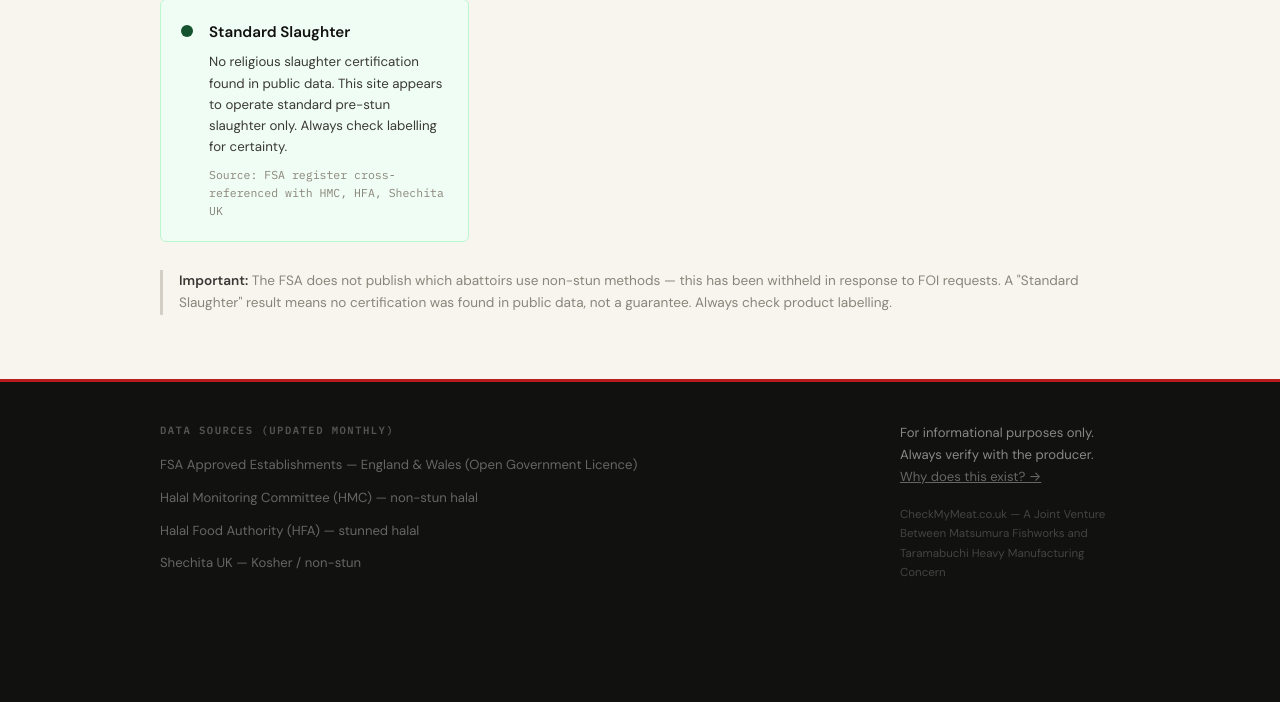
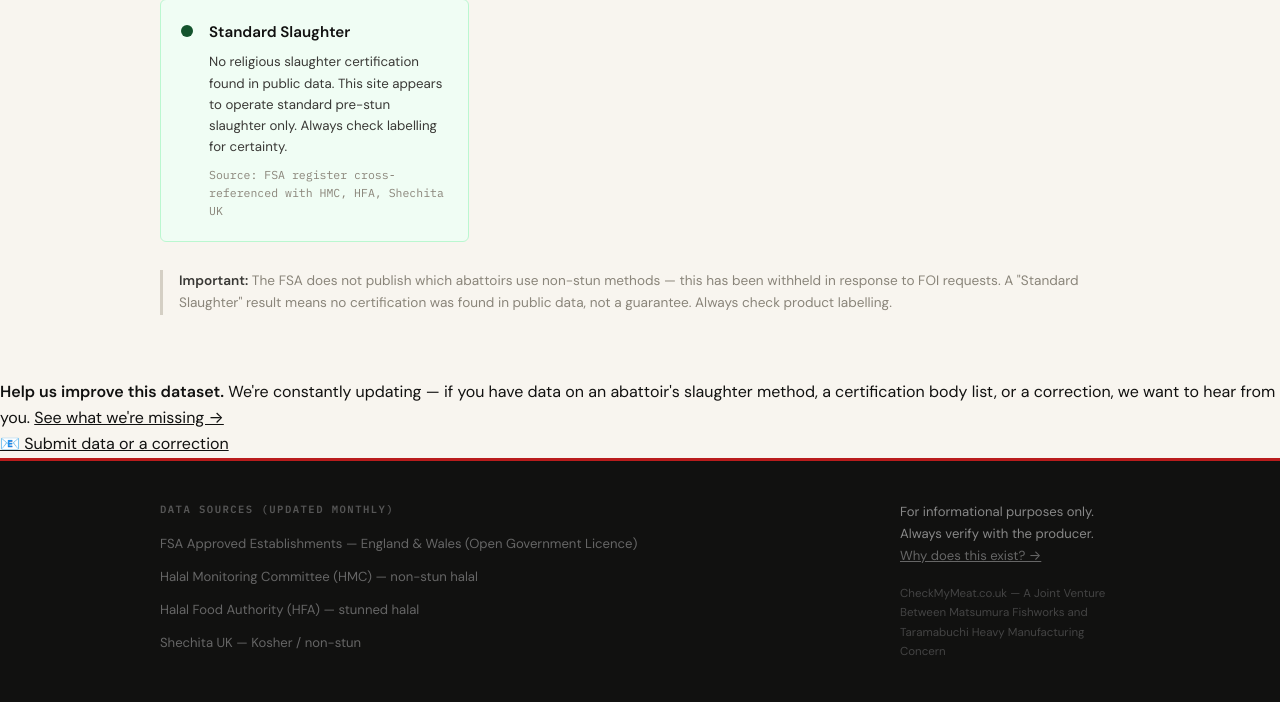
Before and after one commit to matsumurafishworks/slaughterhouse-checker, a Flask app: page / in a window 1280 px wide. Shown: the part 1739-2441 px from the top of the page. Before the commit the page ends 2315 px from the top, so only its background shows below. Run offline with Flask 3, Linux system fonts and the light colour scheme; data that the repository does not hold is empty.

Commit message:
Update index.html

```diff
--- a/templates/index.html
+++ b/templates/index.html
@@ -180,6 +180,21 @@
 </section>
 
 <!-- ── FOOTER ──────────────────────────────────────────────────────────────── -->
+<!-- ── CONTRIBUTE STRIP ──────────────────────────────────────────────── -->
+<section class="contribute-strip">
+  <div class="contribute-strip-inner">
+    <div class="contribute-strip-text">
+      <strong>Help us improve this dataset.</strong>
+      We're constantly updating — if you have data on an abattoir's slaughter method,
+      a certification body list, or a correction, we want to hear from you.
+      <a href="/data#contribute">See what we're missing →</a>
+    </div>
+    <a href="mailto:data@checkmymeat.co.uk" class="contribute-strip-btn">
+      📧 Submit data or a correction
+    </a>
+  </div>
+</section>
+
 <footer class="footer">
   <div class="footer-inner">
     <div class="footer-sources">
```
